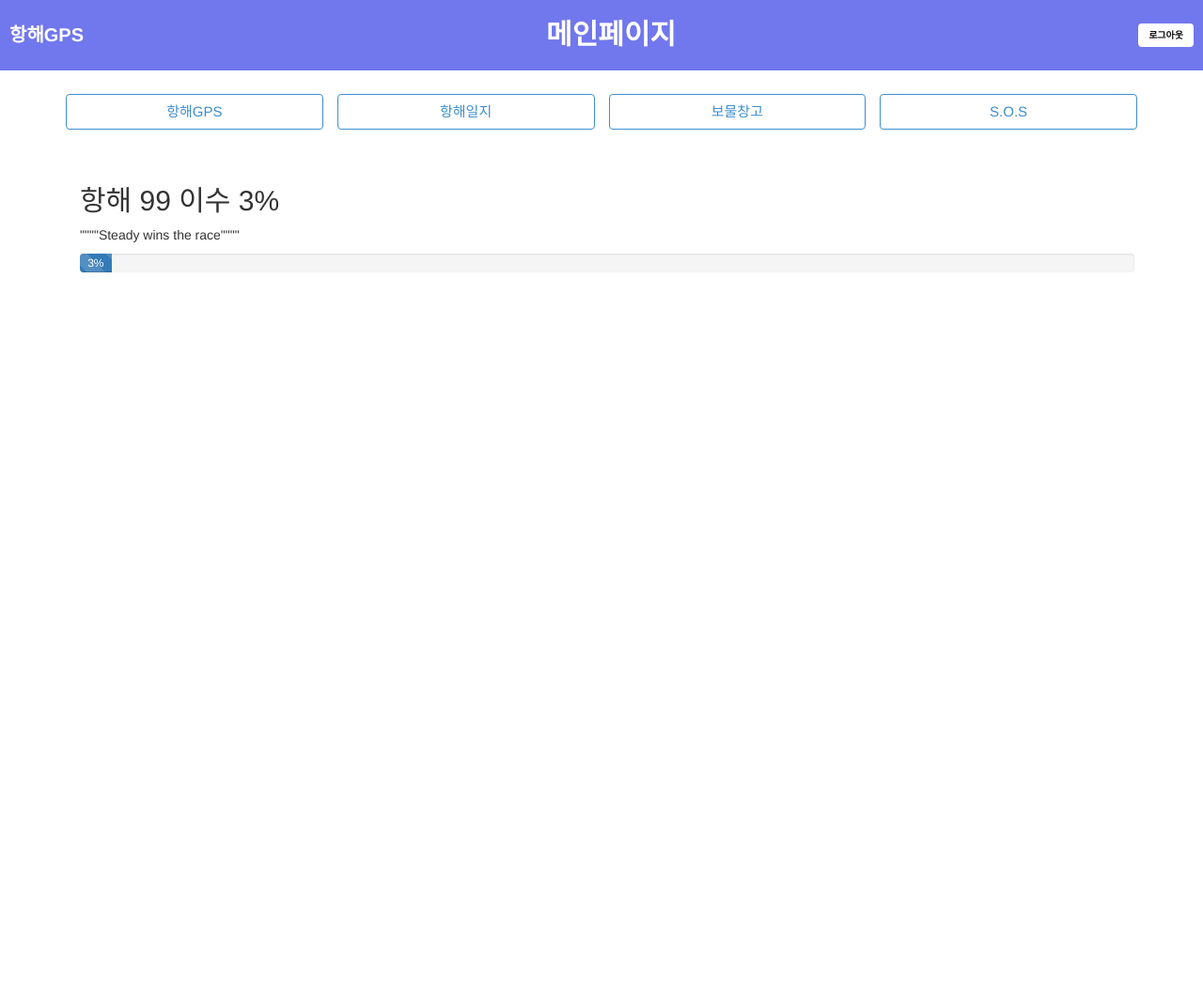
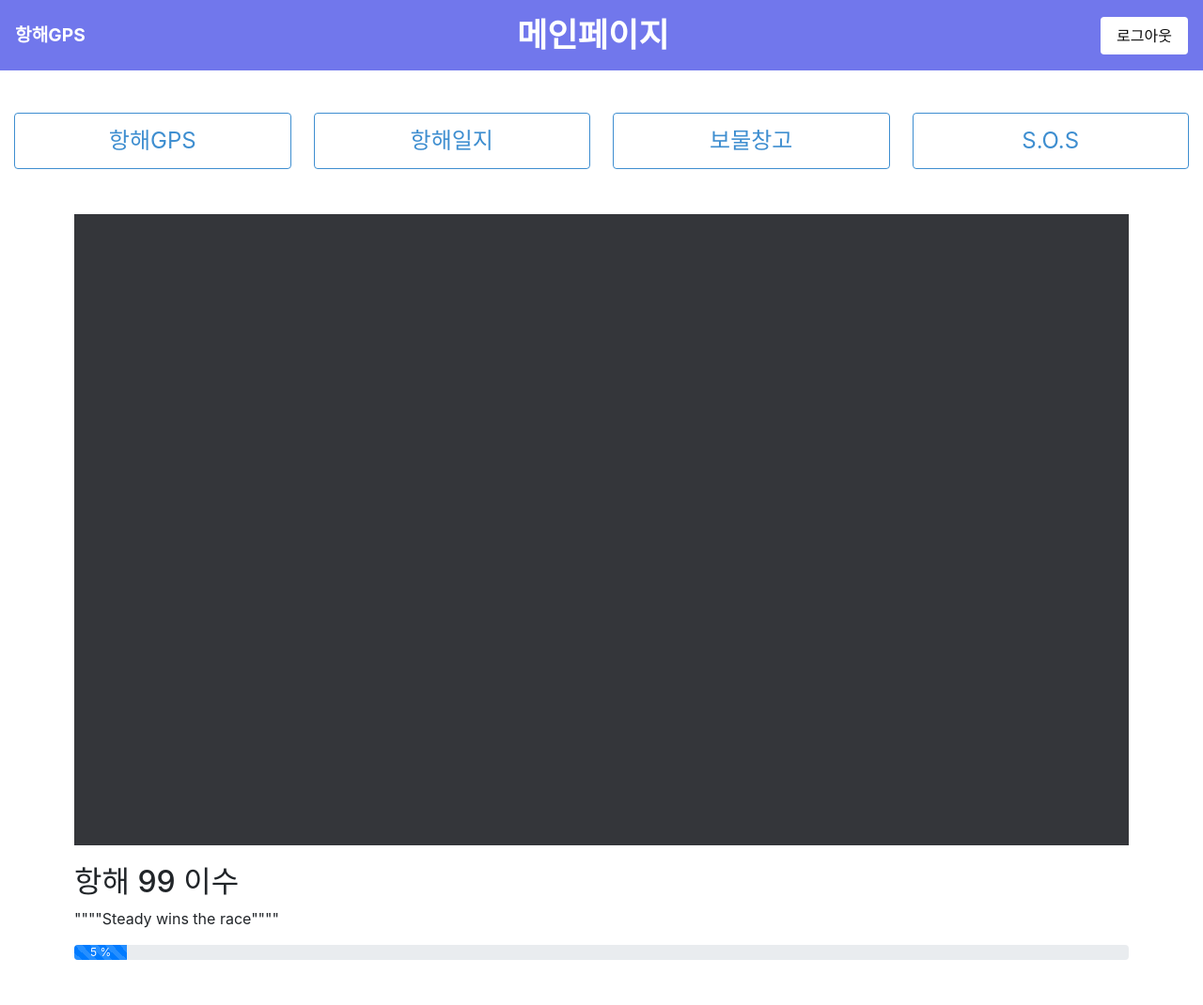
Before and after one commit to DaHee200/hanghae99-project1, a Flask app: page /mainPg in a window 1280 px wide. Shown: the whole page at 94% size. Before the commit the page ends 290 px from the top, so only its background shows below. Run offline with Flask 2, Linux system fonts and the light colour scheme; some libraries are stand-ins or nearby versions; some web fonts are replaced.

Commit message:
프로그래스바

```diff
--- a/static/css/style.css
+++ b/static/css/style.css
@@ -15,10 +15,10 @@ header {
     top: 0;
 }
 header .headerLogo {
-    font-size: 2rem;
+    font-size: 1.2rem;
 }
 header .headerTitle {
-    font-size: 3rem;
+    font-size: 2.2rem;
 }
 
 /* 공통 컨테이너 css */
--- a/templates/mainPg.html
+++ b/templates/mainPg.html
@@ -13,9 +13,12 @@
 
     <!-- Bulma CSS -->
     <link rel="stylesheet" href="https://cdn.jsdelivr.net/npm/bulma@0.9.1/css/bulma.min.css">
-    <link rel="stylesheet" href="https://maxcdn.bootstrapcdn.com/bootstrap/3.4.1/css/bootstrap.min.css">
+
+
     <!-- Font Awesome CSS -->
-    <link href="//maxcdn.bootstrapcdn.com/font-awesome/4.7.0/css/font-awesome.min.css" rel="stylesheet">
+    <link rel="stylesheet" href="https://maxcdn.bootstrapcdn.com/bootstrap/4.0.0/css/bootstrap.min.css"
+          integrity="sha384-Gn5384xqQ1aoWXA+058RXPxPg6fy4IWvTNh0E263XmFcJlSAwiGgFAW/dAiS6JXm"
+          crossorigin="anonymous">
 
     <link rel="preconnect" href="https://fonts.gstatic.com">
     <link href="https://fonts.googleapis.com/css2?family=Gamja+Flower&family=Nanum+Pen+Script&display=swap"
@@ -35,8 +38,29 @@
             alert('로그아웃!')
             window.location.href = "/login"
         }
+        $( document ).ready(function() {
+
+            let date = new Date();
+
+            const date2 = new Date('2021-06-04');
+
+            let temp = (date2-date)/(24*60*60*1000);
+            let end = 96;
+            let studing = Math.floor((end-Math.floor(temp).toFixed())/end*100);
+
+            $(".progress-bar").css("width", studing + "%").text(studing + " %");
+        });
     </script>
 
+    <style>
+        .column {
+            margin-top: 20px;
+        }
+        .mainImg{
+            width: 100%;
+            margin-bottom: 20px;
+        }
+    </style>
 </head>
 
 <body>
@@ -73,13 +97,11 @@
 <div class="container">
     <div class="row">
         <div class="col-md-12">
-            <h2>항해 99 이수 3%</h2>
+            <img class="mainImg" src="/static/main.png">
+            <h2>항해 99 이수</h2>
             <p>""""Steady wins the race""""</p>
             <div class="progress">
-                <div class="progress-bar progress-bar-striped active" role="progressbar" aria-valuenow="3" aria-valuemin="0"
-                    aria-valuemax="100" style="width:3%">
-                    3%
-                </div>
+                <div class="progress-bar progress-bar-striped" style="min-width: 20px;"></div>
             </div>
         </div>
     </div>
```
Also changed, not shown: templates/detail01.html (+6 -3 lines), templates/detail02.html (+4 -12 lines), templates/detail03.html (+9 -2 lines), static/main.png (added).
